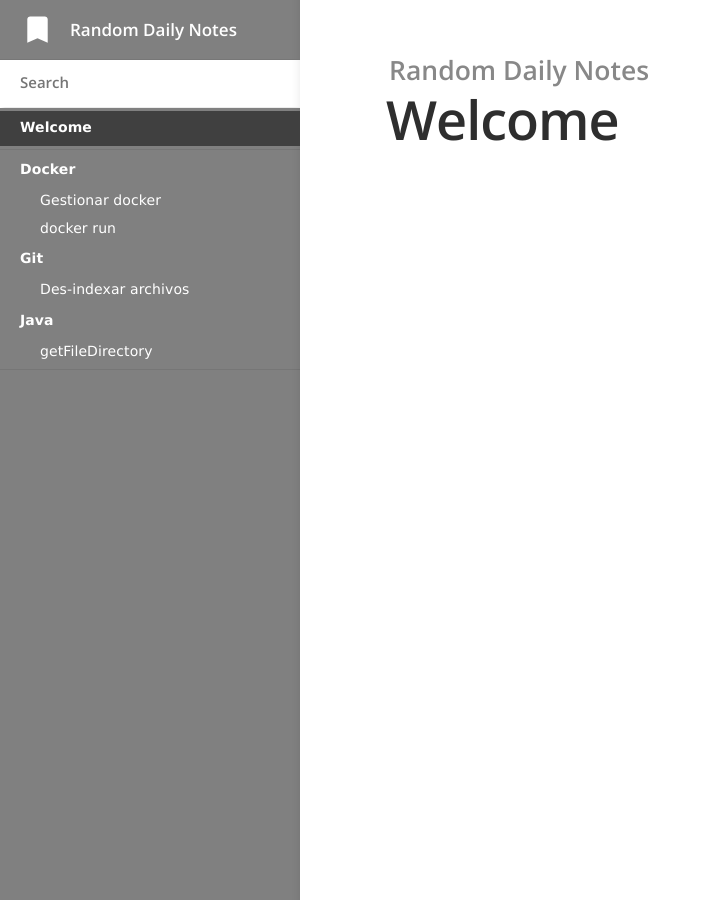
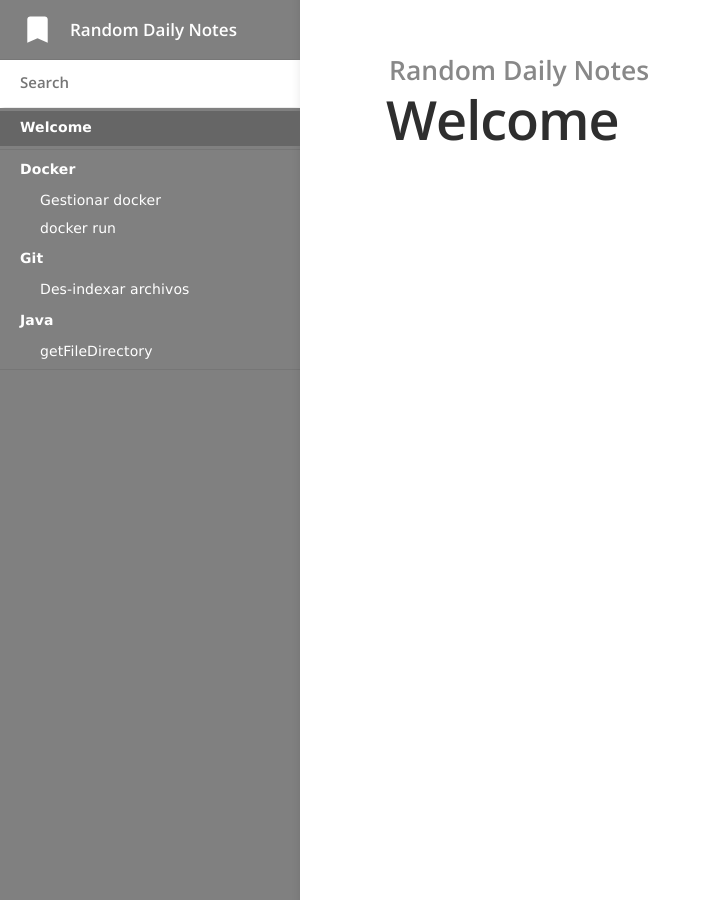
Before and after one commit to slaarks/slaarks.github.io, a Jekyll site: the page built from index.md, in a window 1280 px wide. Shown: the whole page, without its empty margins (0-711 px from the left). Built offline with Jekyll 4.4.1, drawn with Linux system fonts in a browser that asks for light colours.

Commit message:
Update _layout.scss

```diff
--- a/_sass/_layout.scss
+++ b/_sass/_layout.scss
@@ -254,7 +254,7 @@ nav > ul {
 	> a:active,
 	> a:hover {
 		color: #ffffff;
-		background-color:#404040;
+		background-color:#666666;
 	}
 
 	&.top-level > a {
@@ -454,7 +454,7 @@ img {
 		box-shadow: 1px 1px 5px 0 rgba(0, 0, 0, 0.2);
 
 		&:hover {
-			background-color: #404040;
+			background-color: #666666;
 			color: #ffffff;
 		}
 	}
```
